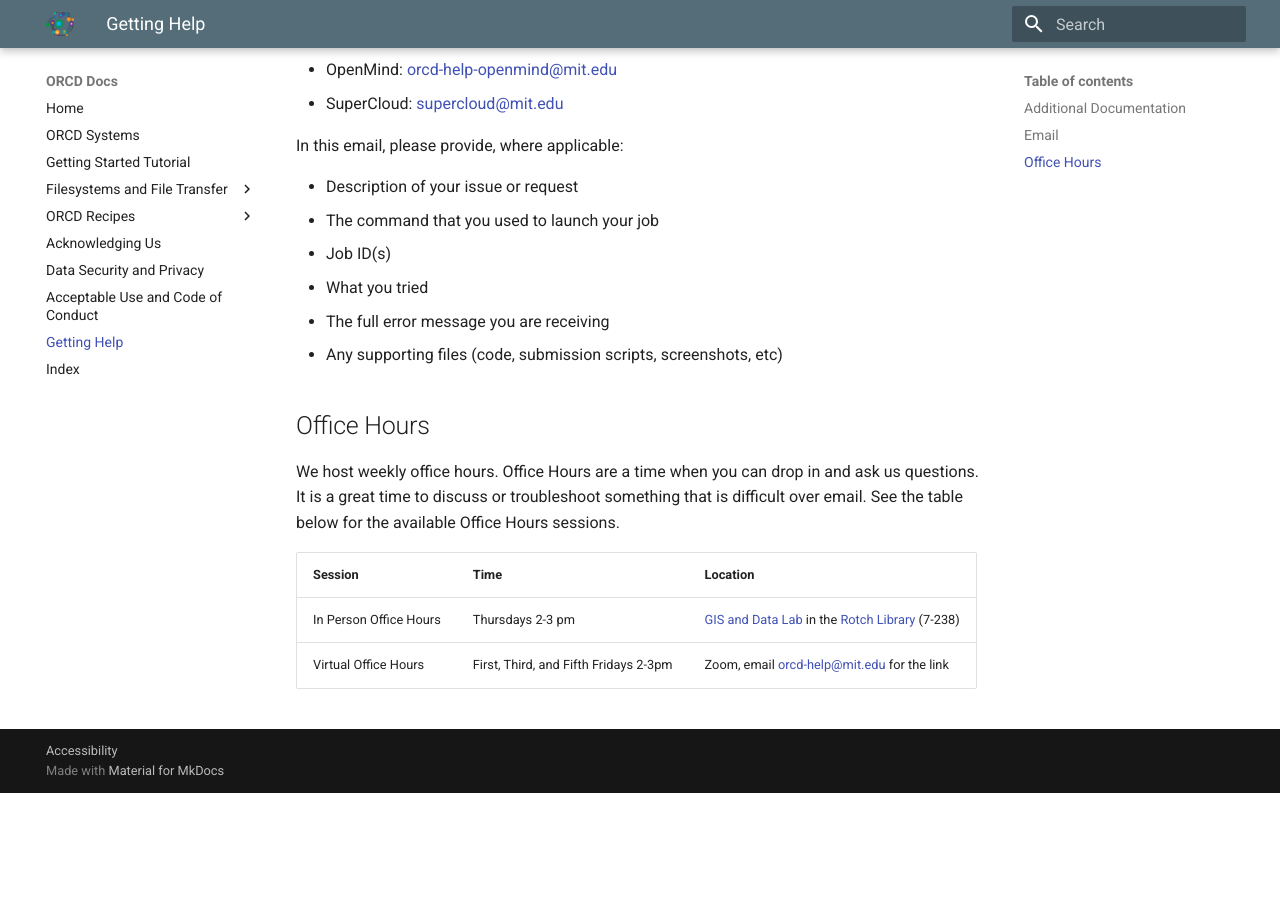
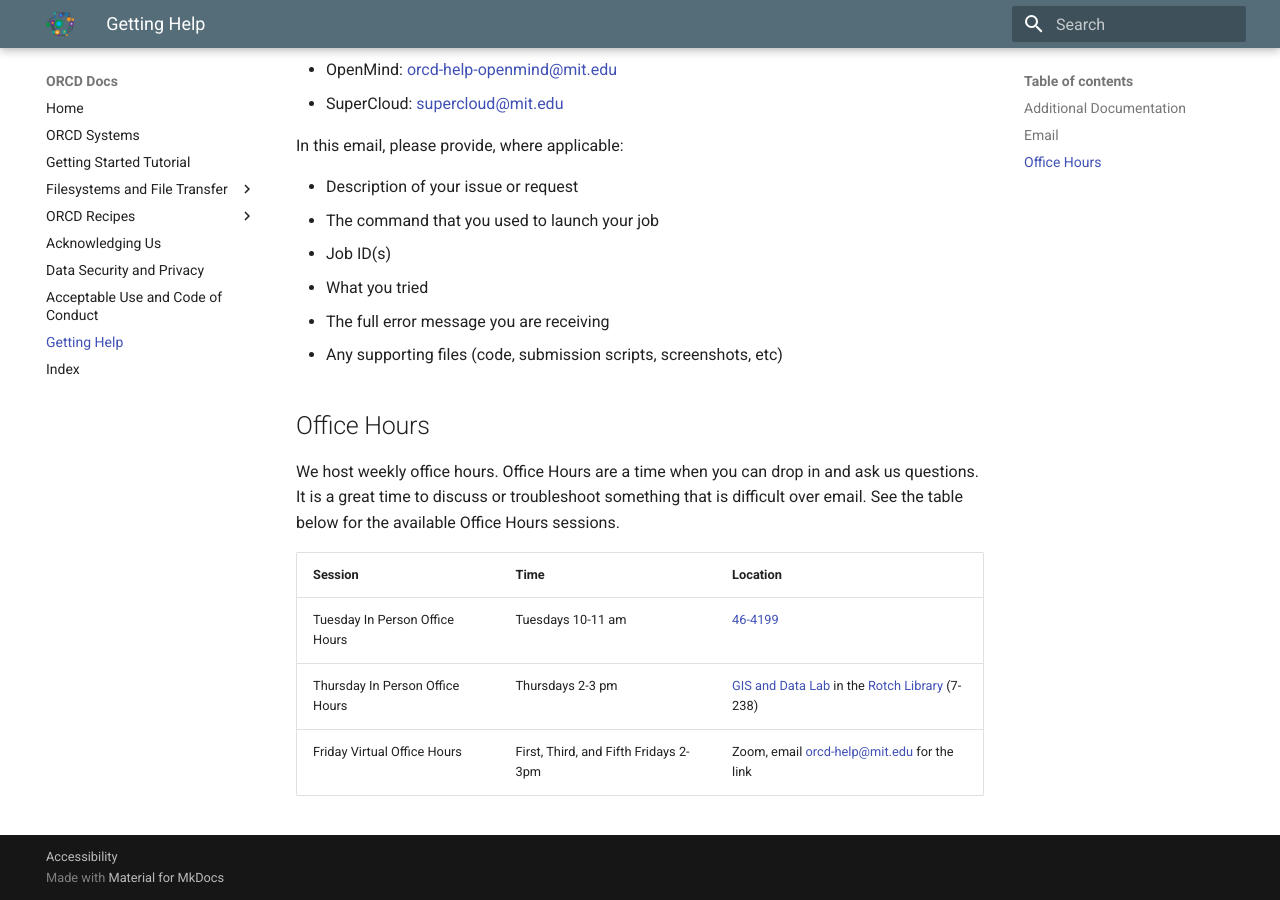
Before and after one commit to mit-orcd/orcd-docs-edit, an MkDocs documentation site: the page built from docs/getting-help.md, in a window 1280 px wide and 900 px high, scrolled down 743 px. Built offline with MkDocs 1.6.1 and Material for MkDocs 9.7.7, drawn with Linux system fonts in a browser that asks for light colours; before the commit the page ends 1536 px from its top, so only the background shows below that.

Commit message:
Adding new OH session

```diff
--- a/docs/getting-help.md
+++ b/docs/getting-help.md
@@ -39,5 +39,6 @@ We host weekly office hours. Office Hours are a time when you can drop in and as
 
 | Session | Time | Location |
 | ----------- | ----------- |----------- |
-| In Person Office Hours  | Thursdays 2-3 pm | [GIS and Data Lab](https://libraries.mit.edu/data-services/gis-data-lab/) in the [Rotch Library](https://whereis.mit.edu/?go=7) (7-238) |
-| Virtual Office Hours | First, Third, and Fifth Fridays 2-3pm | Zoom, email [orcd-help@mit.edu](mailto:orcd-help@mit.edu) for the link |
+| Tuesday In Person Office Hours  | Tuesdays 10-11 am | [46-4199]([https://libraries.mit.edu/data-services/gis-data-lab/](https://whereis.mit.edu/?go=46)) |
+| Thursday In Person Office Hours  | Thursdays 2-3 pm | [GIS and Data Lab](https://libraries.mit.edu/data-services/gis-data-lab/) in the [Rotch Library](https://whereis.mit.edu/?go=7) (7-238) |
+| Friday Virtual Office Hours | First, Third, and Fifth Fridays 2-3pm | Zoom, email [orcd-help@mit.edu](mailto:orcd-help@mit.edu) for the link |
```
